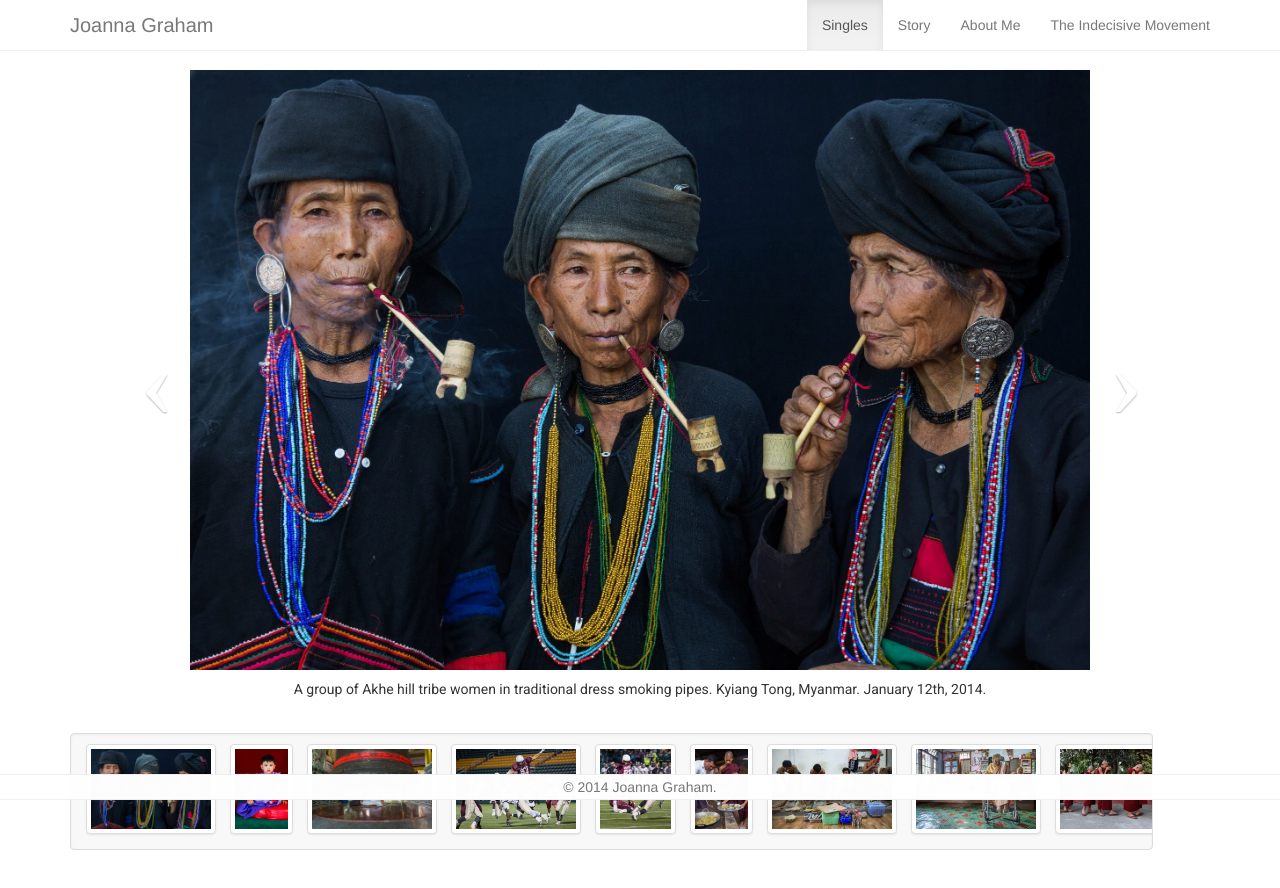
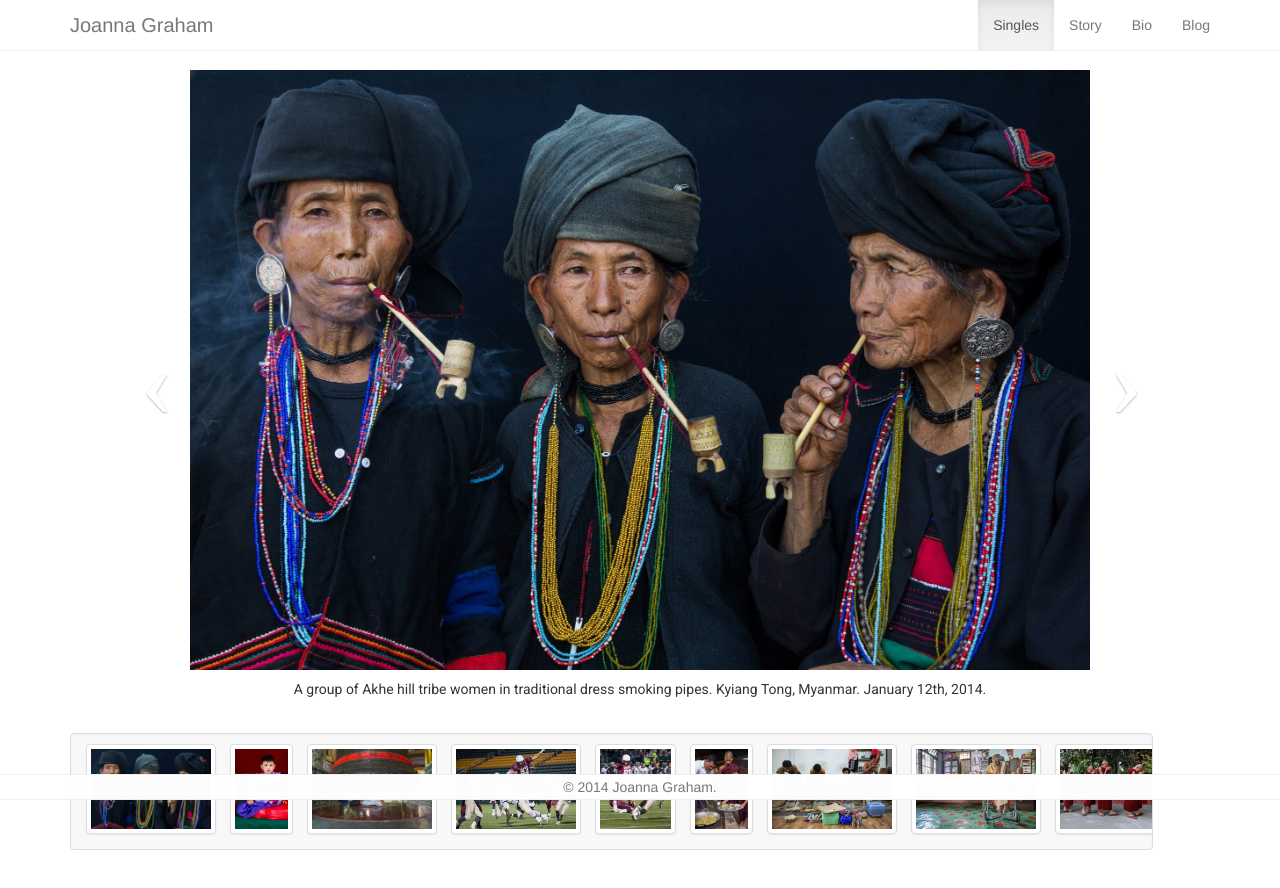
Before and after one commit to bjk7706/joanna, a plain HTML site: page index.html in a window 1280 px wide. Drawn offline with nearby package versions, Linux system fonts and the light colour scheme.

Commit message:
Changes nav links

```diff
--- a/index.html
+++ b/index.html
@@ -28,8 +28,8 @@
           <ul class="nav navbar-nav navbar-right">
             <li class="active"><a href="index.html">Singles</a></li>
             <li><a href="story.html">Story</a></li>
-            <li><a href="about.html">About Me</a></li>
-            <li><a href="movement.html">The Indecisive Movement</a></li>
+            <li><a href="about.html">Bio</a></li>
+            <li><a href="movement.html">Blog</a></li>
           </ul>
 
         </div>
```
Also changed, not shown: about.html (+3 -3 lines), movement.html (+3 -3 lines), story.html (+2 -2 lines).
